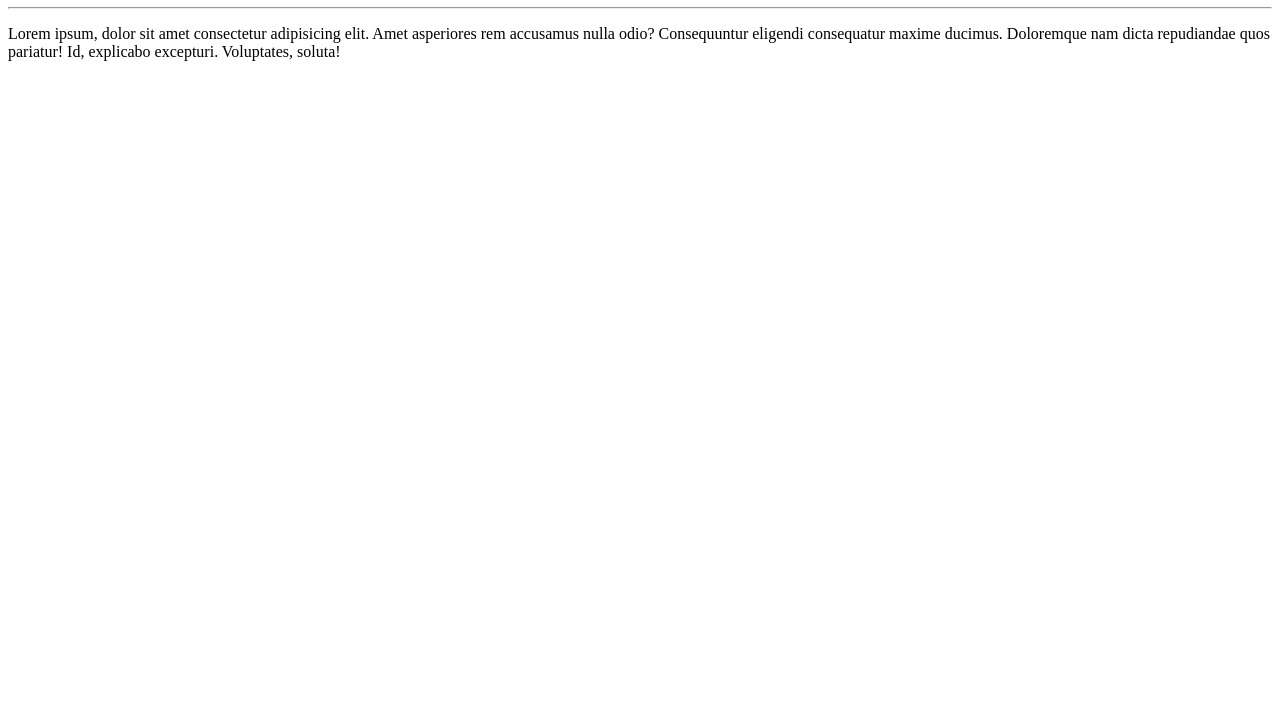
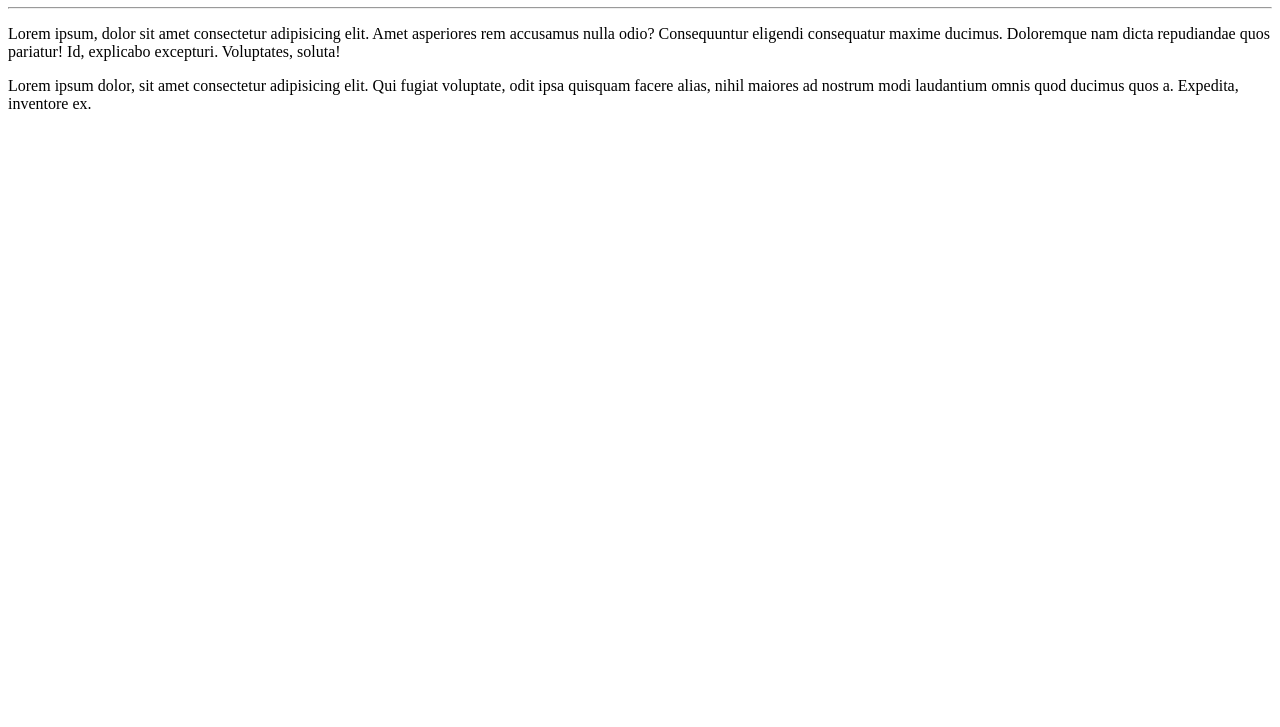
Before and after one commit to GuilhermeRodriguesAmaral/Ola-mundo, a plain HTML site: page site-exemplo/index.html in a window 1280 px wide. Shown: the part 73-800 px from the top of the page. Drawn offline with Linux system fonts and the light colour scheme.

Commit message:
adicionei um paragrafo

```diff
--- a/site-exemplo/index.html
+++ b/site-exemplo/index.html
@@ -12,7 +12,11 @@
     <hr>
     <p>Lorem ipsum, dolor sit amet consectetur adipisicing elit. Amet asperiores rem accusamus nulla odio? Consequuntur
         eligendi consequatur maxime ducimus. Doloremque nam dicta repudiandae quos pariatur! Id, explicabo excepturi.
-        Voluptates, soluta!</p>
-</body>
+        Voluptates, soluta!
+    </p>
+    <p>
+        Lorem ipsum dolor, sit amet consectetur adipisicing elit. Qui fugiat voluptate, odit ipsa quisquam facere alias,
+        nihil maiores ad nostrum modi laudantium omnis quod ducimus quos a. Expedita, inventore ex.
+    </p>
 
 </html>
```
